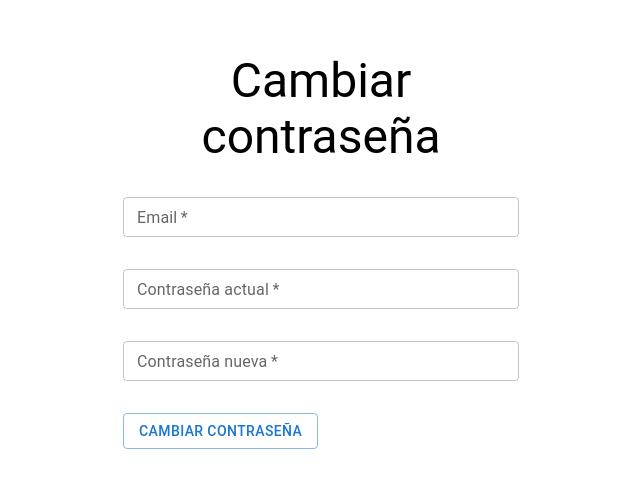
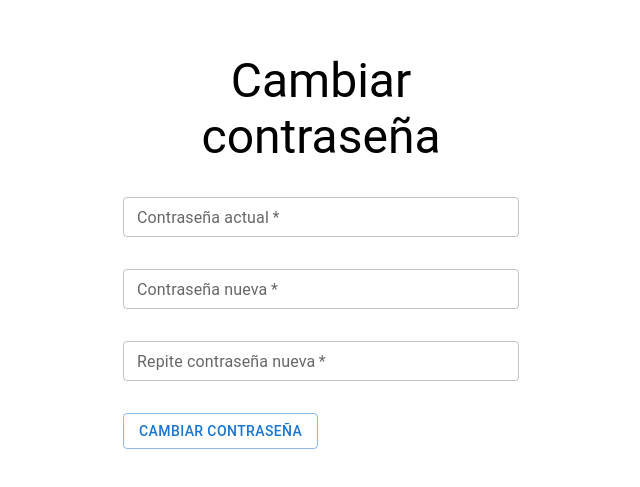
Before and after one commit to TFG-Gestion-de-actividades-de-CISV/ReactFront, a React (Vite) app: page /change_password in a window 1280 px wide. Shown: the part 149-636 px from the top of the page, without its empty margins (319-959 px from the left). Built offline with nearby package versions, Linux system fonts and the light colour scheme.

Commit message:
Preguntar dos veces contraseña en cambio de contraseña

```diff
--- a/src/Components/ChangePasswordForm.jsx
+++ b/src/Components/ChangePasswordForm.jsx
@@ -14,6 +14,7 @@ import config from "../config";
 const ChangePasswordForm = () => {
   const navigate = useNavigate();
   const [errorMessage, setErrorMessage] = useState(null);
+  const [successMessage, setSuccessMessage] = useState(null);
 
   const {
     register,
@@ -34,6 +35,11 @@ const ChangePasswordForm = () => {
       return;
     }
 
+    if (data.password_new !== data.repeat_password_new) {
+      setErrorMessage("Las contraseñas no coinciden.");
+      return;
+    }
+
     fetch(url, {
       method: "POST",
       credentials: "include",
@@ -45,12 +51,13 @@ const ChangePasswordForm = () => {
       .then((response) => {
         if (response.ok) {
           response.json().then((data) => {
-            console.log(data);
-            navigate("/");
+            setSuccessMessage("Contraseña cambiada exitosamente");
+            setErrorMessage(null);
           });
         } else {
           response.json().then((data) => {
             setErrorMessage(data.error);
+            setSuccessMessage(null);
           });
         }
       })
@@ -70,22 +77,6 @@ const ChangePasswordForm = () => {
             </Typography>
           </Grid>
 
-          <Grid item xs={12}>
-            <TextField
-              label="Email"
-              required
-              size="small"
-              fullWidth
-              {...register("email", {
-                pattern: /^[^\s@]+@[^\s@]+\.[^\s@]+$/i,
-              })}
-            />
-            {errors.email?.type === "pattern" && (
-              <Typography variant="p" color="error">
-                El formato del email es incorrecto
-              </Typography>
-            )}
-          </Grid>
           <Grid item xs={12}>
             <TextField
               label="Contraseña actual"
@@ -108,6 +99,26 @@ const ChangePasswordForm = () => {
             />
           </Grid>
 
+          <Grid item xs={12}>
+            <TextField
+              label="Repite contraseña nueva"
+              required
+              size="small"
+              type="password"
+              fullWidth
+              {...register("repeat_password_new")}
+            />
+          </Grid>
+
+          {successMessage && (
+            <Grid item xs={12}>
+              <Alert severity="success">
+                <AlertTitle>Éxito</AlertTitle>
+                {successMessage}
+              </Alert>
+            </Grid>
+          )}
+
           {errorMessage && (
             <Grid item xs={12}>
               <Alert severity="error">
--- a/src/Components/SignupForm.jsx
+++ b/src/Components/SignupForm.jsx
@@ -8,7 +8,7 @@ import {
   AlertTitle,
 } from "@mui/material";
 import { useForm } from "react-hook-form";
-import { Link } from "react-router-dom";
+import { Link, useNavigate } from "react-router-dom";
 import React, { useState } from "react";
 import config from "../config";
 
@@ -21,6 +21,11 @@ const RegisterForm = () => {
 
   const [errorMessage, setErrorMessage] = useState(null);
   const [successMessage, setSuccessMessage] = useState(null);
+  const navigate = useNavigate();
+
+  const handleClick = () => {
+    navigate("/");
+  };
 
   const url = `${config.apiUrl}/web_user/register/`;
   function onSubmit(data) {
@@ -63,7 +68,9 @@ const RegisterForm = () => {
       .then((response) => {
         if (response.ok) {
           response.json().then((data) => {
-            setSuccessMessage("Registro exitoso!");
+            setSuccessMessage(
+              "Registro exitoso! Para continuar la petición deberá de ser aceptada por administrador "
+            );
             setErrorMessage(null);
           });
         } else {
@@ -149,8 +156,15 @@ const RegisterForm = () => {
               type="text"
               fullWidth
               required
-              {...register("email")}
+              {...register("email", {
+                pattern: /^[^\s@]+@[^\s@]+\.[^\s@]+$/i,
+              })}
             />
+            {errors.email?.type === "pattern" && (
+              <Typography variant="p" color="error">
+                El formato del email es incorrecto
+              </Typography>
+            )}
           </Grid>
           <Grid item xs={12} md={6}>
             <TextField
@@ -265,6 +279,16 @@ const RegisterForm = () => {
               </Link>
             </Typography>
           </Grid>
+          <Grid item xs={12}>
+            <Button
+              variant="contained"
+              color="primary"
+              onClick={handleClick}
+              sx={{ marginTop: 2 }}
+            >
+              Volver a Página Principal
+            </Button>
+          </Grid>
         </Grid>
       </form>
     </div>
```
